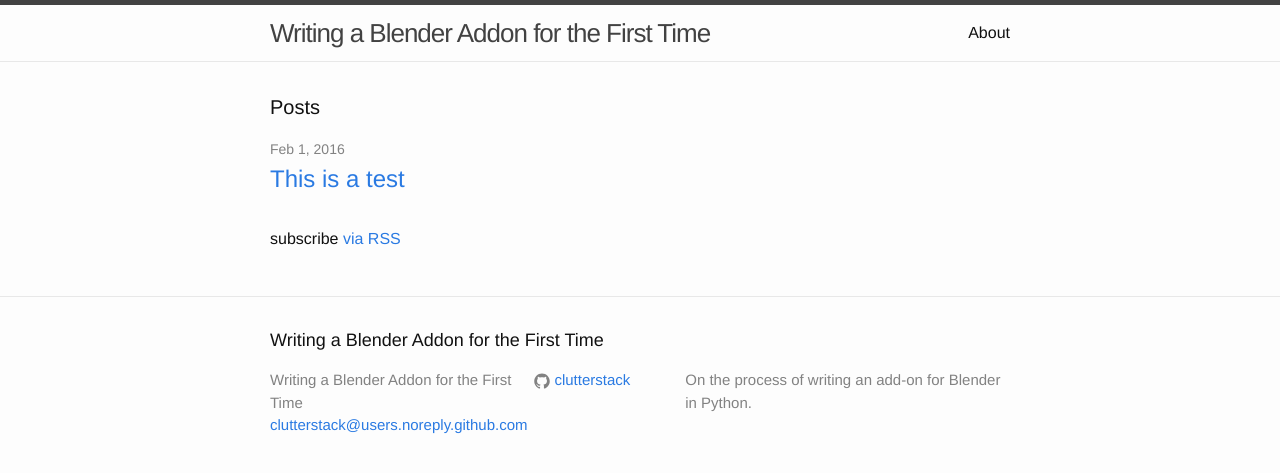
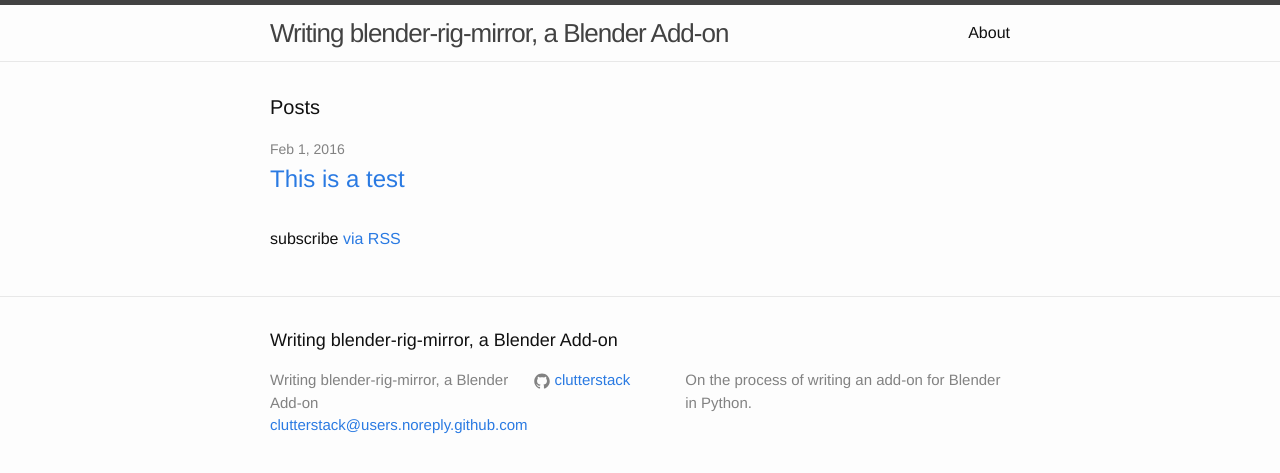
Before and after one commit to clutterstack/blender-rig-mirror, a Jekyll site: the page built from index.html, in a window 1280 px wide. Shown: the top 473 px of the page. Built offline with Jekyll 4.4.1, drawn with Linux system fonts in a browser that asks for light colours.

Commit message:
Rename page

```diff
--- a/_config.yml
+++ b/_config.yml
@@ -1,5 +1,5 @@
 # Site settings
-title: Writing a Blender Addon for the First Time
+title: Writing blender-rig-mirror, a Blender Add-on
 email: clutterstack@users.noreply.github.com
 description: # a > character means to ignore newlines until "baseurl:"
   On the process of writing an add-on for Blender in Python.
```
